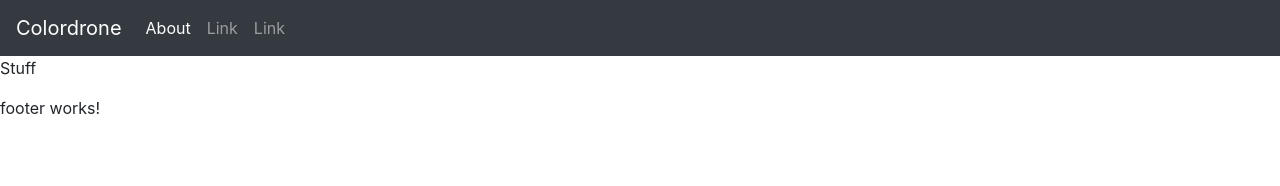
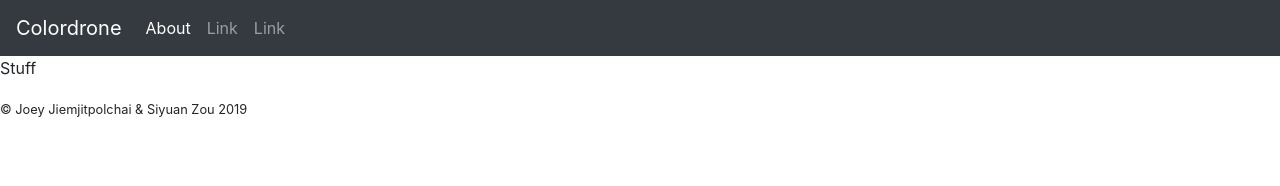
Before and after one commit to Spirors/Color-Drone, an Angular app in the folder app_public/: page / in a window 1280 px wide. Shown: the top 186 px of the page. Built offline with nearby package versions, Linux system fonts and the light colour scheme.

Commit message:
Copyright

```diff
--- a/app_public/src/app/components/footer/footer.component.html
+++ b/app_public/src/app/components/footer/footer.component.html
@@ -1 +1,5 @@
-<p>footer works!</p>
+<footer>
+    <div class="row">
+        <div class="col-12"><small>&copy; Joey Jiemjitpolchai & Siyuan Zou 2019</small></div>
+    </div>
+</footer>
```
